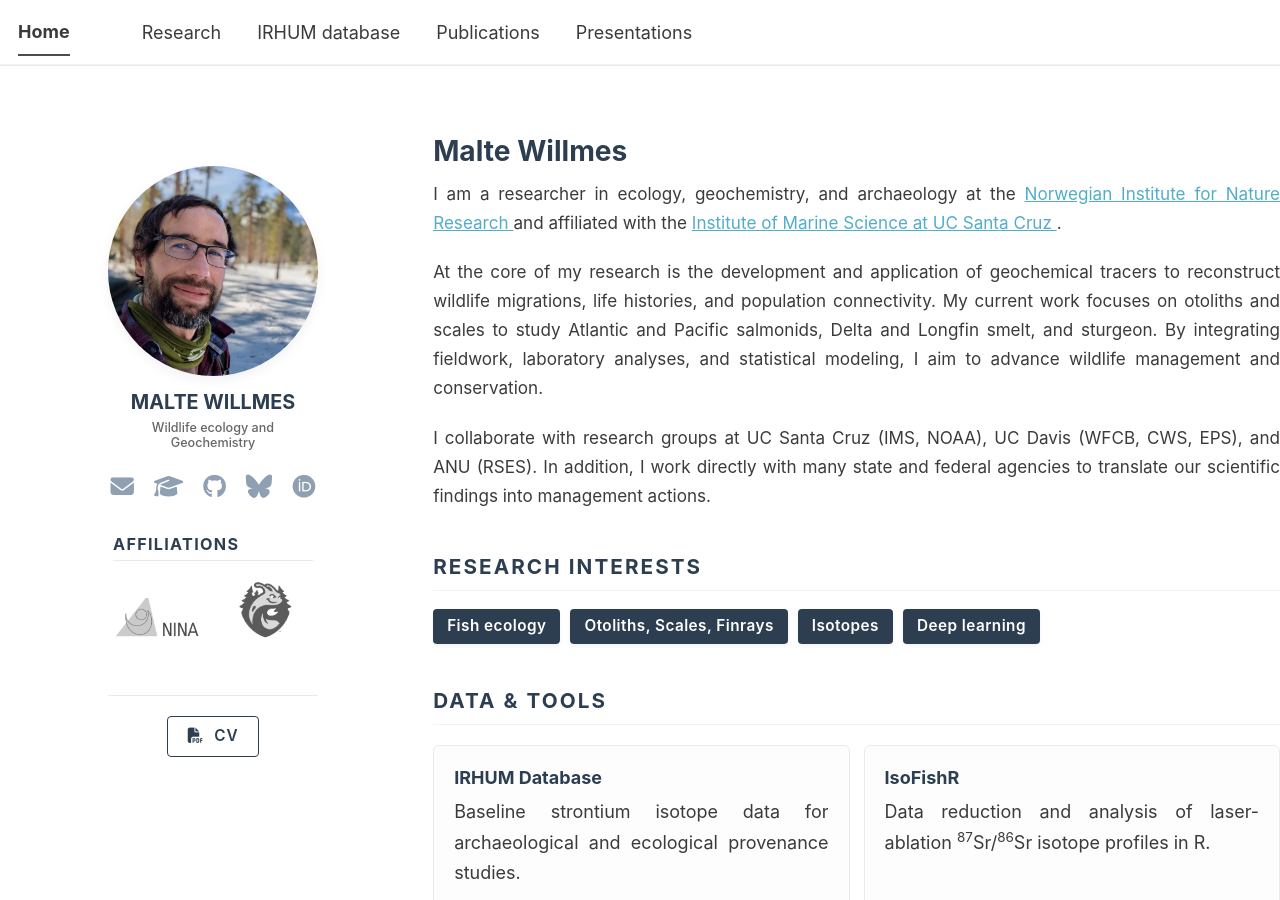
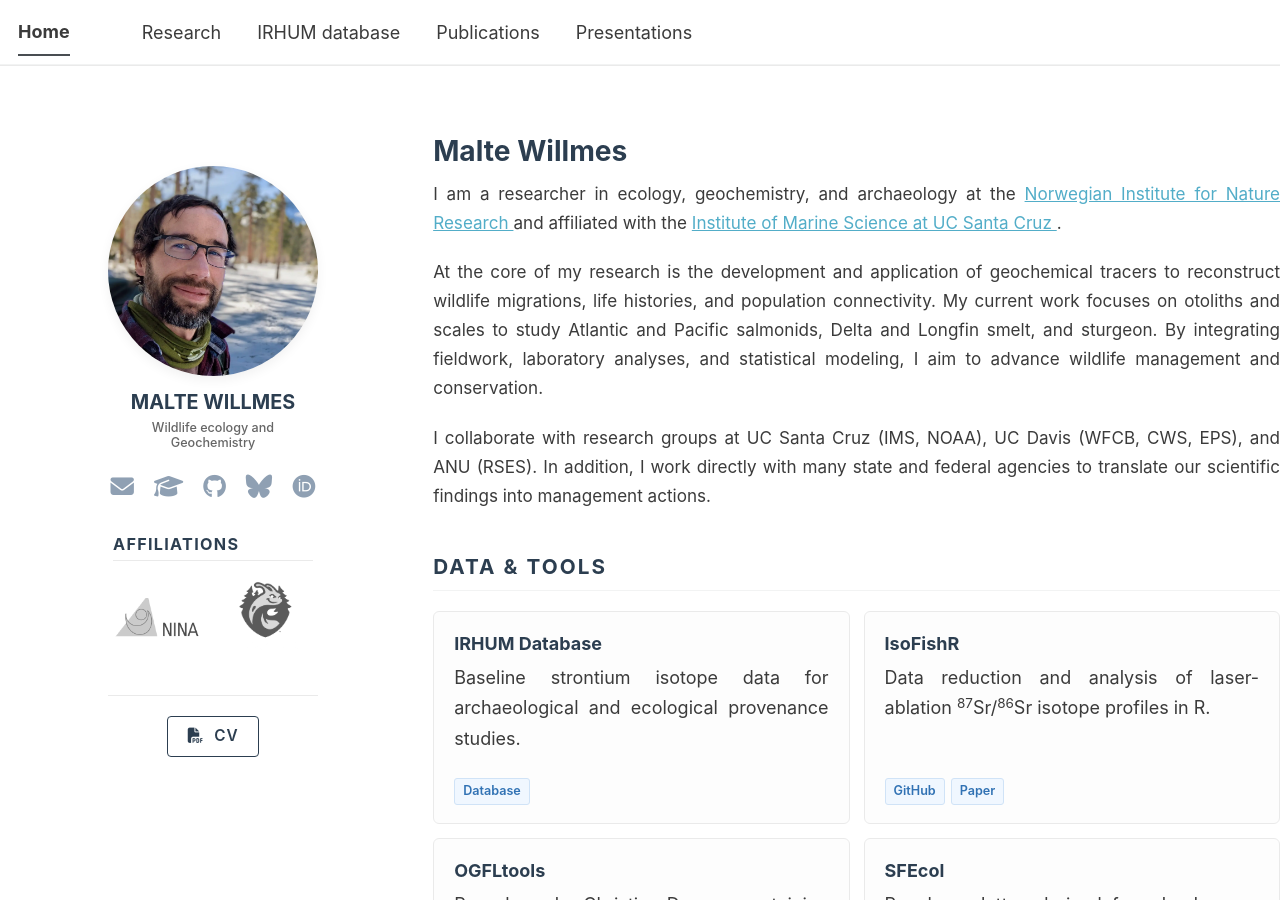
Before and after one commit to MalteWillmes/maltewillmes.github.io, a Jekyll site: the page built from _pages/about.md, in a window 1280 px wide and 900 px high. Built offline with Jekyll 4.4.1, drawn with Linux system fonts in a browser that asks for light colours; a script bundle is joined from its source files by our own code; library files that are not in the unit come from our copies.

Commit message:
Update about.md

```diff
--- a/_pages/about.md
+++ b/_pages/about.md
@@ -414,32 +414,6 @@
 </div>
 
 
-<h2 class="section-title">
-  Research Interests
-</h2>
-
-
-<div class="interest-pills">
-
-  <span class="pill">
-    Fish ecology
-  </span>
-
-  <span class="pill">
-    Otoliths, Scales, Finrays
-  </span>
-
-  <span class="pill">
-    Isotopes
-  </span>
-
-  <span class="pill">
-    Deep learning
-  </span>
-
-</div>
-
-
 
 <h2 class="section-title">
   Data &amp; Tools
```
